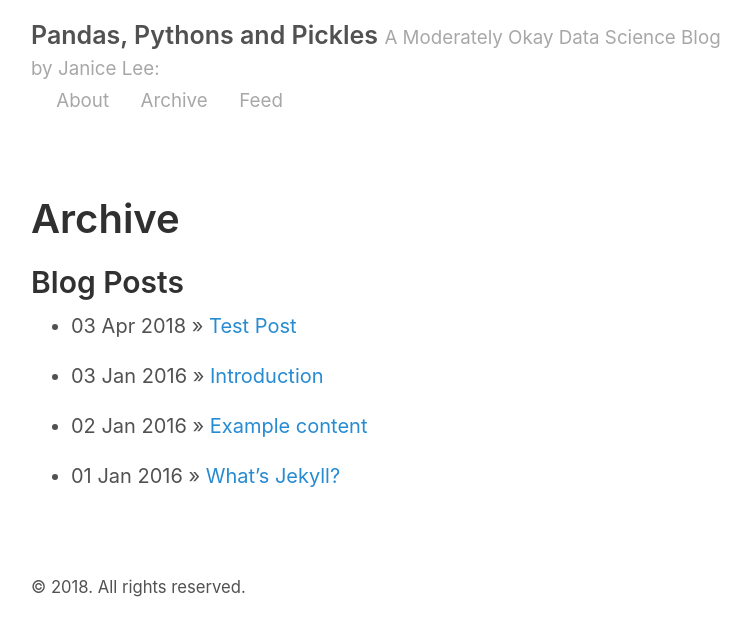
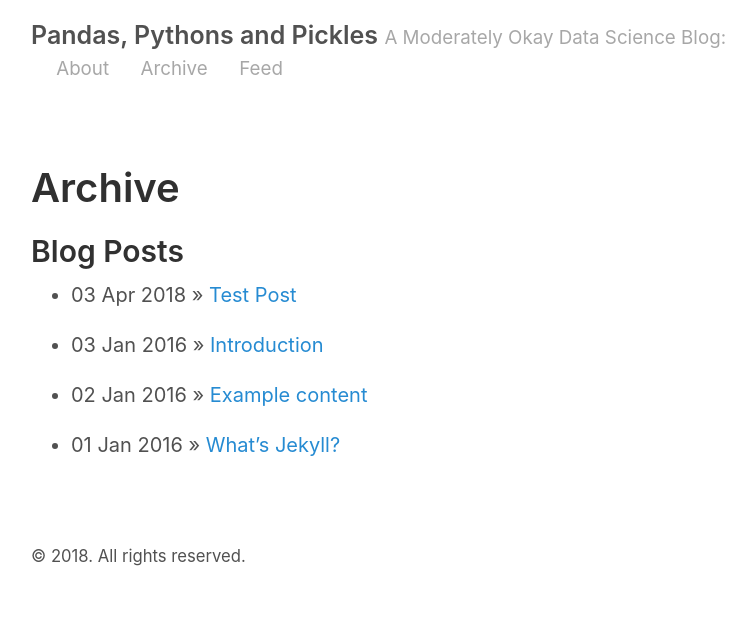
Before and after one commit to Cassini-4B/Cassini-4B.github.io, a Jekyll site: the page built from archive.md, in a window 1280 px wide. Shown: the top 636 px of the page, without its empty margins (259-1015 px from the left). Built offline with Jekyll 4.4.1, drawn with Linux system fonts in a browser that asks for light colours.

Commit message:
changed tagline

```diff
--- a/_config.yml
+++ b/_config.yml
@@ -3,7 +3,7 @@ permalink:           pretty
 
 # Setup
 title:               Pandas, Pythons and Pickles
-tagline:             A Moderately Okay Data Science Blog by Janice Lee
+tagline:             A Moderately Okay Data Science Blog
 url:
 paginate:            2
 baseurl:             ""
```
